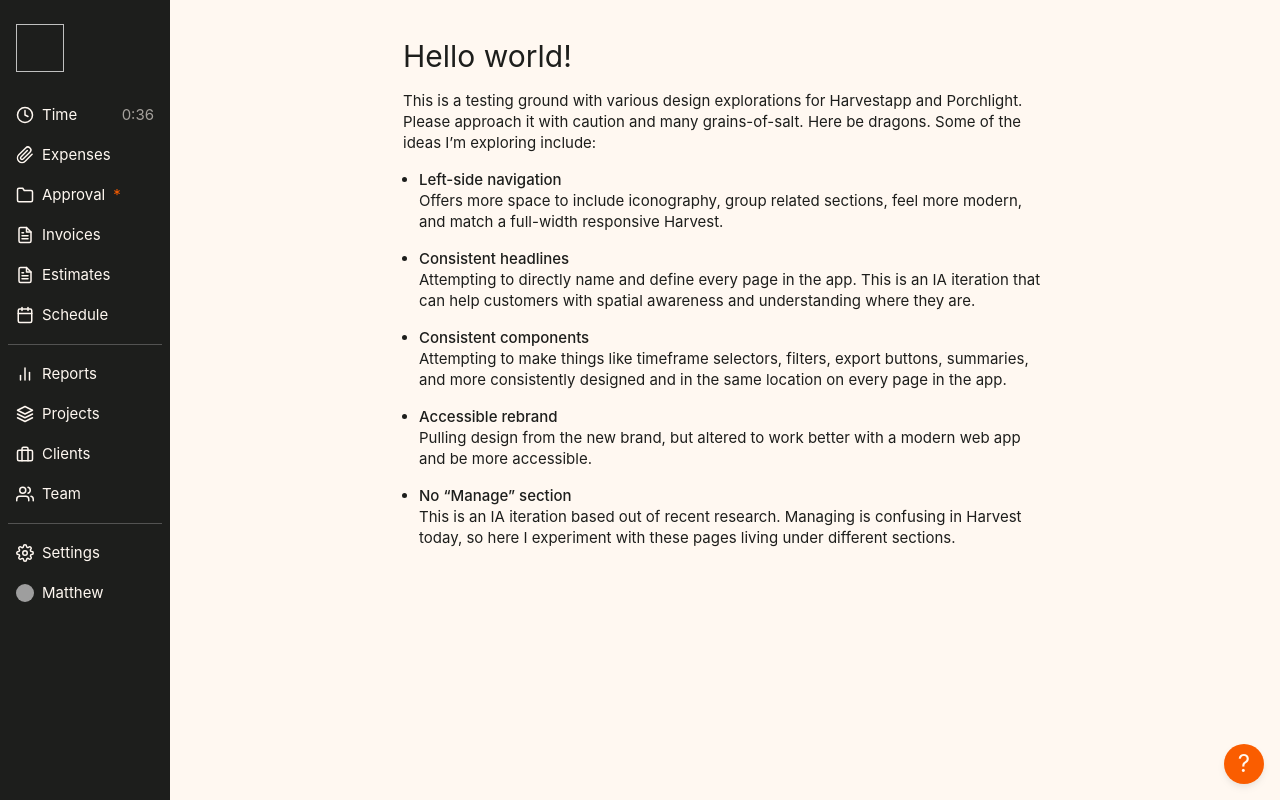
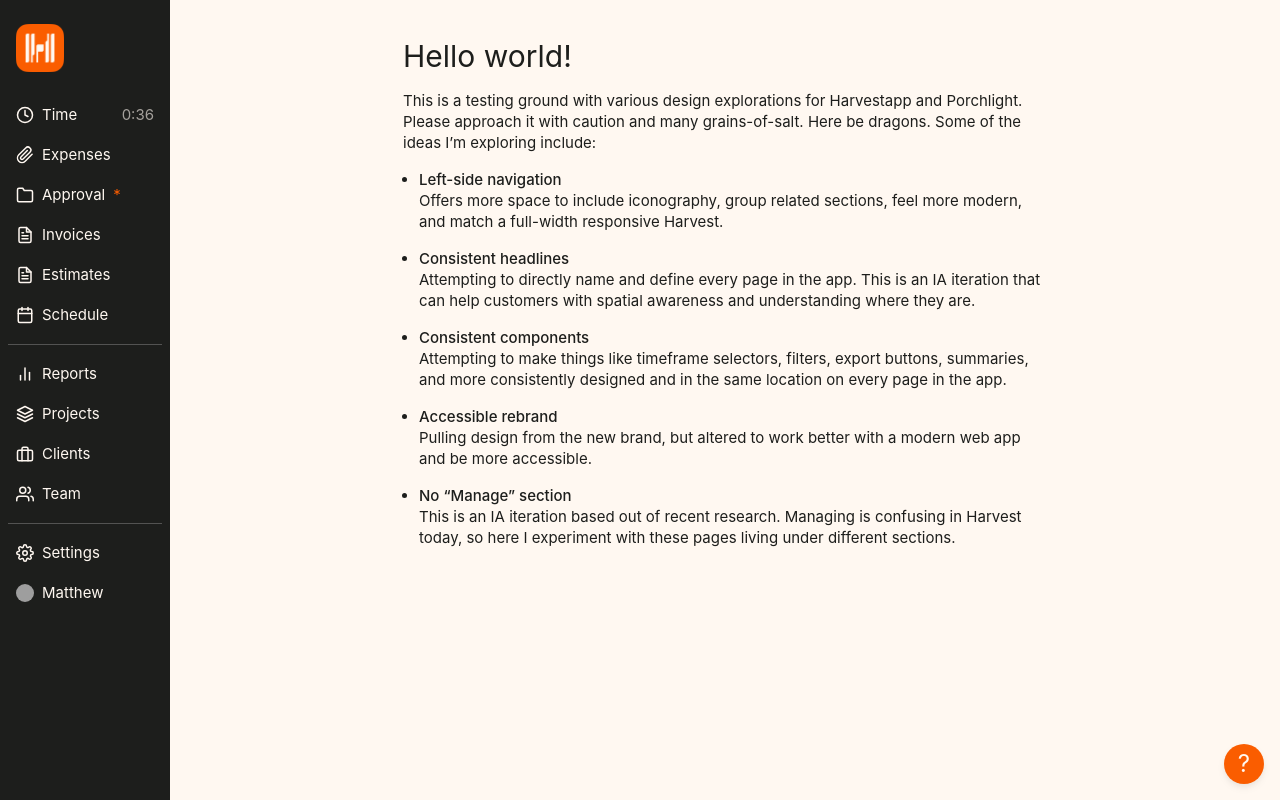
Before and after one commit to mlettini/harvest-playground, an Eleventy site: page src/index.md in a window 1280 px wide. Built offline with nearby package versions, Linux system fonts and the light colour scheme; Eleventy itself is replaced by a stand-in of ours; files that its build step writes are made by us from their sources; grey boxes are pictures that could not be loaded; a web font is replaced by a local one.

Commit message:
Actually fix src links

```diff
--- a/src/_includes/layouts/harvest.njk
+++ b/src/_includes/layouts/harvest.njk
@@ -24,7 +24,7 @@
     <header id="left-nav">
       <div>
         <div class="logo">
-          <a href="/harvest-playground/"><img href="/harvest-playground/images/harvest/logo.png"></a>
+          <a href="/harvest-playground/"><img src="/harvest-playground/images/harvest/logo.png"></a>
         </div>
         <nav>
           {# <a href="/harvest-playground/" class="{% if title == 'Home' %}is-active{% endif %}">
```
